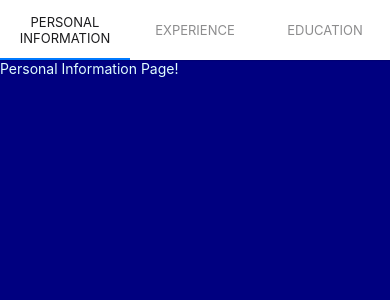
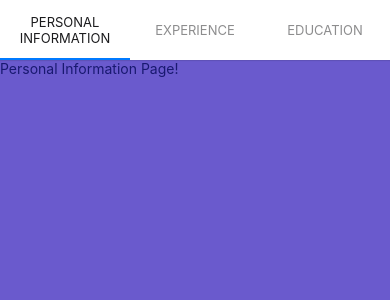
Before and after one commit to afiqaimanafr/afiq-resume-rn, a React Native app: screen / in a window 390 px wide. Shown: the top 300 px of the page. Built offline with nearby package versions, Linux system fonts and the light colour scheme.

Commit message:
update: latest

```diff
--- a/constants/styles.js
+++ b/constants/styles.js
@@ -2,7 +2,9 @@ export const GlobalStyles = {
   colors: {
     midnightBlue: "#191970",
     navy: "#000080",
-    lightblue: "#add8e6",
+    slateBlue: "#6a5acd",
+    dodgerBlue: "#1e90ff",
+    lightBlue: "#add8e6",
     powderBlue: "#b0e0e6",
     lightCyan: "#e0ffff",
   },
--- a/screens/PersonalInformation.js
+++ b/screens/PersonalInformation.js
@@ -12,6 +12,6 @@ function PersonalInformation() {
 export default PersonalInformation;
 
 const styles = StyleSheet.create({
-  container: { flex: 1, backgroundColor: GlobalStyles.colors.navy },
-  text: { color: GlobalStyles.colors.lightCyan },
+  container: { flex: 1, backgroundColor: GlobalStyles.colors.slateBlue },
+  text: { color: GlobalStyles.colors.midnightBlue },
 });
```
